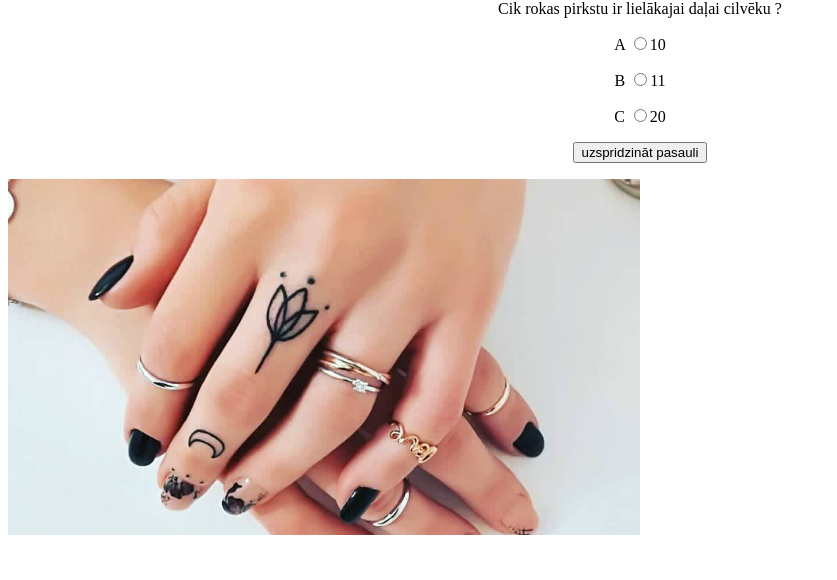
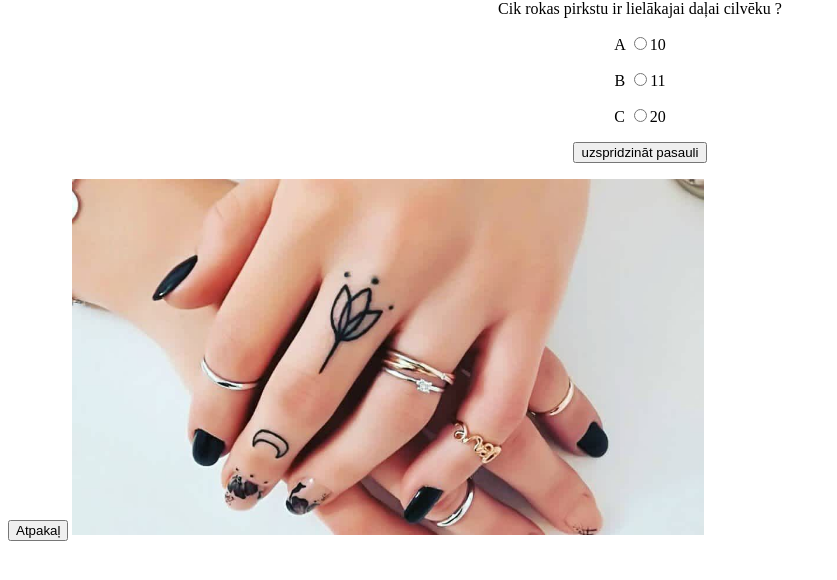
Before and after one commit to Kolumbs/stickman, a plain HTML site: page src/site/level1.html in a window 1280 px wide. Shown: the part 66-646 px from the top of the page, without its empty margins (0-837 px from the left). Drawn offline with Linux system fonts and the light colour scheme.

Commit message:
uzliku atpakaļ pogu

```diff
--- a/src/site/level1.html
+++ b/src/site/level1.html
@@ -24,6 +24,7 @@
 			</p>
 			<input type=submit value="uzspridzināt pasauli"/>
 		</form>
+			<button type=button onClick="location.href = 'index.html';">Atpakaļ</button>
 		<img src="hand.jpeg" width="50%"/>
 	</body>
 </html>
```
